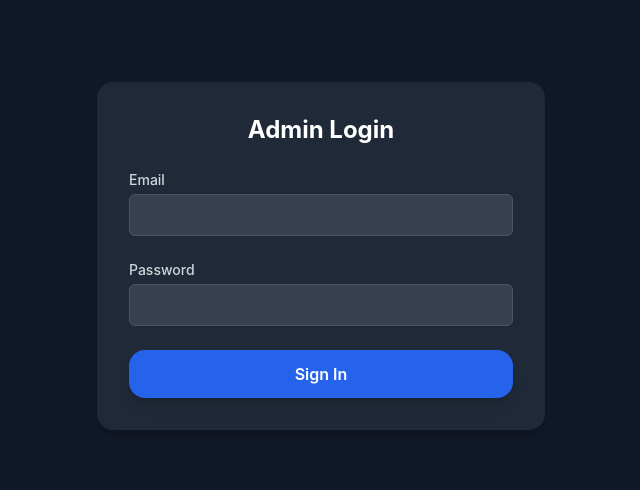
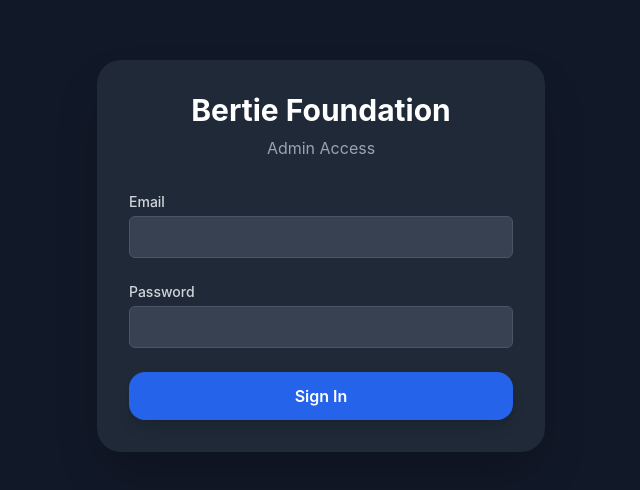
Before and after one commit to aiandi49/bertie-foundation, a React (Vite) app in the folder frontend/: page /Admin in a window 1280 px wide. Shown: the part 144-634 px from the top of the page, without its empty margins (319-959 px from the left). Built offline with nearby package versions, Linux system fonts and the light colour scheme.

Commit message:
Switch authentication from Firebase to Supabase

```diff
--- a/frontend/src/pages/Admin.tsx
+++ b/frontend/src/pages/Admin.tsx
@@ -4,15 +4,14 @@ import { ModeratorDashboard } from '../components/ModeratorDashboard';
 import { Tabs, TabsContent, TabsList, TabsTrigger } from '../components/Tabs';
 import { Mail, Users, MessageSquare, Award, Star, Shield, ClipboardList } from 'lucide-react';
 import { Button } from '../components/Button';
-import { auth } from '../utils/firebase';
+import { supabase } from '../utils/supabaseClient';
 import { useAuth } from '../utils/useAuth';
-import { signInWithEmailAndPassword } from 'firebase/auth';
 
 function AdminDashboard() {
   const [activeView, setActiveView] = useState<'forms' | 'moderation'>('moderation');
 
   const handleLogout = async () => {
-    await auth.signOut();
+    await supabase.auth.signOut();
   };
 
   return (
@@ -75,27 +74,31 @@ function Login() {
   const [email, setEmail] = useState('');
   const [password, setPassword] = useState('');
   const [error, setError] = useState<string | null>(null);
+  const [loading, setLoading] = useState(false);
 
   const handleLogin = async (e: React.FormEvent) => {
     e.preventDefault();
+    setLoading(true);
     setError(null);
-    try {
-      await signInWithEmailAndPassword(auth, email, password);
-    } catch (error) {
-      setError('Failed to sign in. Please check your credentials.');
+
+    const { error } = await supabase.auth.signInWithPassword({ email, password });
+
+    if (error) {
+      setError('Invalid email or password. Please try again.');
     }
+    setLoading(false);
   };
 
   return (
     <div className="flex items-center justify-center min-h-screen bg-gray-900">
-      <div className="w-full max-w-md p-8 space-y-6 bg-gray-800 rounded-lg shadow-lg">
-        <h1 className="text-2xl font-bold text-center text-white">Admin Login</h1>
+      <div className="w-full max-w-md p-8 bg-gray-800 rounded-xl shadow-2xl">
+        <div className="text-center mb-8">
+          <h1 className="text-3xl font-bold text-white">Bertie Foundation</h1>
+          <p className="text-gray-400 mt-2">Admin Access</p>
+        </div>
         <form onSubmit={handleLogin} className="space-y-6">
           <div>
-            <label
-              htmlFor="email"
-              className="block text-sm font-medium text-gray-300"
-            >
+            <label htmlFor="email" className="block text-sm font-medium text-gray-300">
               Email
             </label>
             <input
@@ -108,10 +111,7 @@ function Login() {
             />
           </div>
           <div>
-            <label
-              htmlFor="password"
-              className="block text-sm font-medium text-gray-300"
-            >
+            <label htmlFor="password" className="block text-sm font-medium text-gray-300">
               Password
             </label>
             <input
@@ -124,8 +124,8 @@ function Login() {
             />
           </div>
           {error && <p className="text-sm text-red-500">{error}</p>}
-          <Button type="submit" fullWidth>
-            Sign In
+          <Button type="submit" fullWidth disabled={loading}>
+            {loading ? 'Signing in...' : 'Sign In'}
           </Button>
         </form>
       </div>
```
